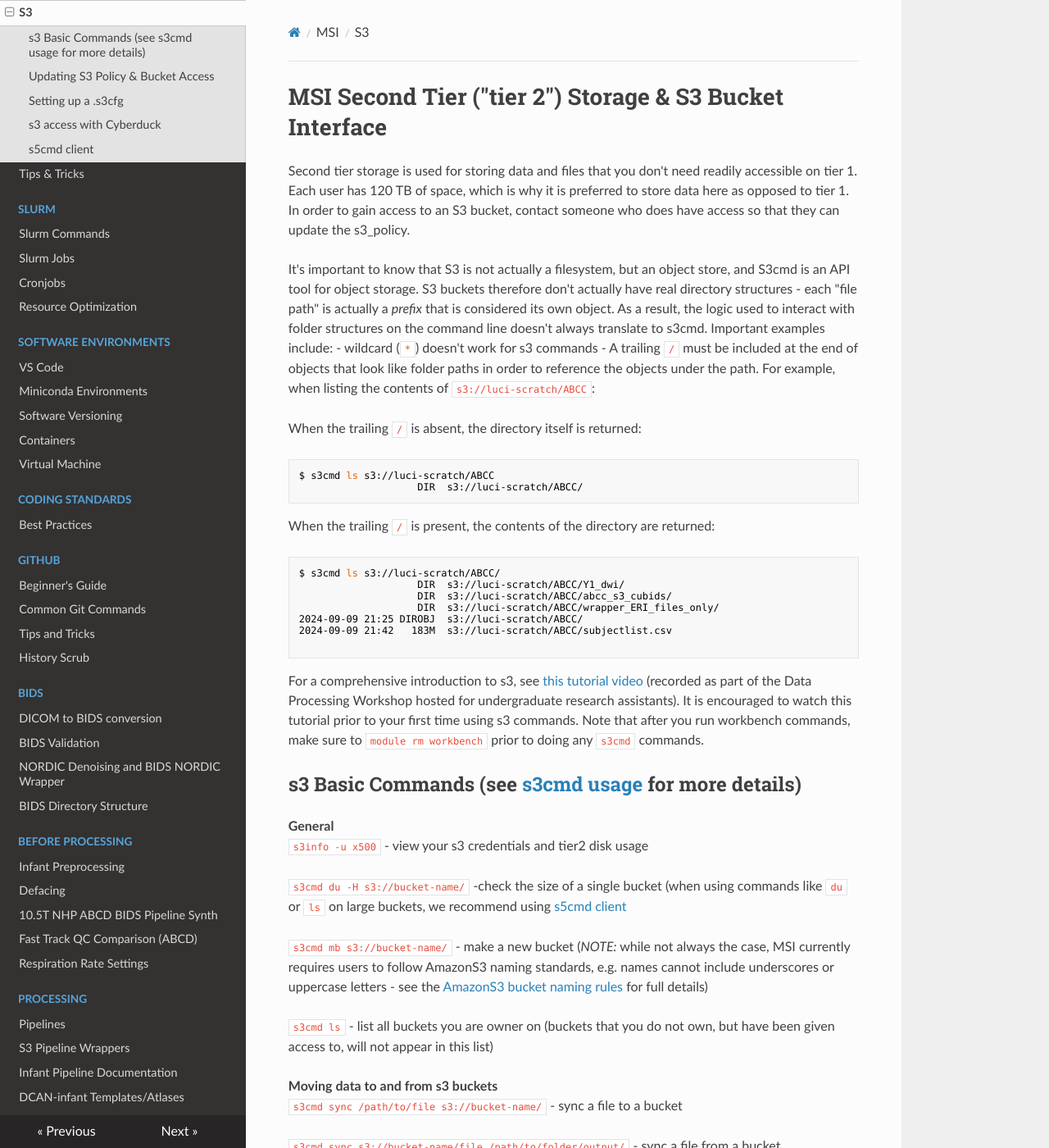
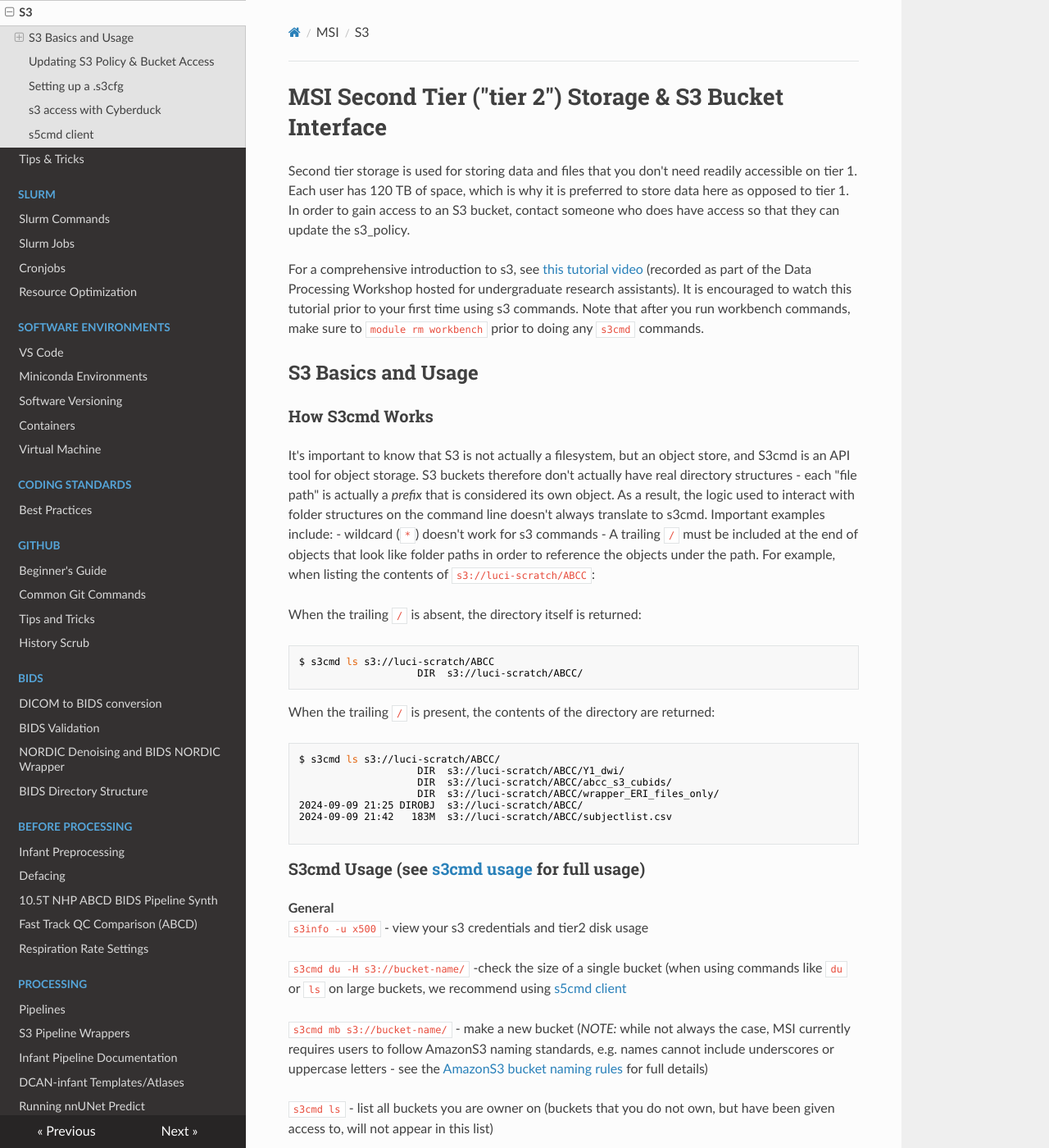
Before and after one commit to DCAN-Labs/cdni-brain, an MkDocs documentation site: the page built from docs/s3.md, in a window 1280 px wide and 1400 px high. Shown: the whole window at 82% size. Built offline with MkDocs 1.6.1, drawn with Linux system fonts in a browser that asks for light colours; nearby versions of some CDN libraries; part of the change alters nothing that is shown; some of the changed text lies outside the part shown.

Commit message:
Update s3.md

````diff
--- a/docs/s3.md
+++ b/docs/s3.md
@@ -1,6 +1,12 @@
 # MSI Second Tier ("tier 2") Storage & S3 Bucket Interface
 Second tier storage is used for storing data and files that you don't need readily accessible on tier 1. Each user has 120 TB of space, which is why it is preferred to store data here as opposed to tier 1. In order to gain access to an S3 bucket, contact someone who does have access so that they can update the s3_policy.
 
+For a comprehensive introduction to s3, see [this tutorial video](https://drive.google.com/drive/folders/1Oz3i5lbld5VmXGdhWagOMWYOIJmgrJA4) (recorded as part of the Data Processing Workshop hosted for undergraduate research assistants). It is encouraged to watch this tutorial prior to your first time using s3 commands. Note that after you run workbench commands, make sure to `module rm workbench` prior to doing any `s3cmd` commands.
+
+
+## S3 Basics and Usage
+
+### How S3cmd Works
 It's important to know that S3 is not actually a filesystem, but an object store, and S3cmd is an API tool for object storage. S3 buckets therefore don't actually have real directory structures - each "file path" is actually a *prefix* that is considered its own object. As a result, the logic used to interact with folder structures on the command line doesn't always translate to s3cmd. Important examples include:
  - wildcard (`*`) doesn't work for s3 commands
  - A trailing `/` must be included at the end of objects that look like folder paths in order to reference the objects under the path. For example, when listing the contents of `s3://luci-scratch/ABCC`:
@@ -21,12 +27,7 @@ $ s3cmd ls s3://luci-scratch/ABCC/
 2024-09-09 21:42   183M  s3://luci-scratch/ABCC/subjectlist.csv
 
 ```
-
-For a comprehensive introduction to s3, see [this tutorial video](https://drive.google.com/drive/folders/1Oz3i5lbld5VmXGdhWagOMWYOIJmgrJA4) (recorded as part of the Data Processing Workshop hosted for undergraduate research assistants). It is encouraged to watch this tutorial prior to your first time using s3 commands. Note that after you run workbench commands, make sure to `module rm workbench` prior to doing any `s3cmd` commands.
-
-
-## s3 Basic Commands (see [s3cmd usage](https://s3tools.org/usage) for more details)
-
+### S3cmd Usage (see [s3cmd usage](https://s3tools.org/usage) for full usage)
 **General**<br>
 `s3info -u x500` - view your s3 credentials and tier2 disk usage
 
@@ -67,9 +68,8 @@ To give someone access to a bucket, MSI provides instruction [here](https://www.
 First make sure the following line is included in your `.bashrc`: `export PATH=/home/dhp/public/storage/s3policy_bin/:$PATH`. If you have to add it, remember to close your current temrinal open a new terminal after saving your changes in order for your changes to take effect
 
 Here's an example of how to update the s3 policy for a bucket to add user with x500 `newuserx500`:
-lmoore,mccol199
 
-Print list of current users with bucket access
+Print list of current users with bucket access (*note that this script will not work if you don't already have bucket access*):
 ```
 $ /home/faird/shared/code/internal/utilities/MSI-utilities/s3_get_x500/get_x500.sh s3://bucket_name/
   x500_1,x500_2
````
